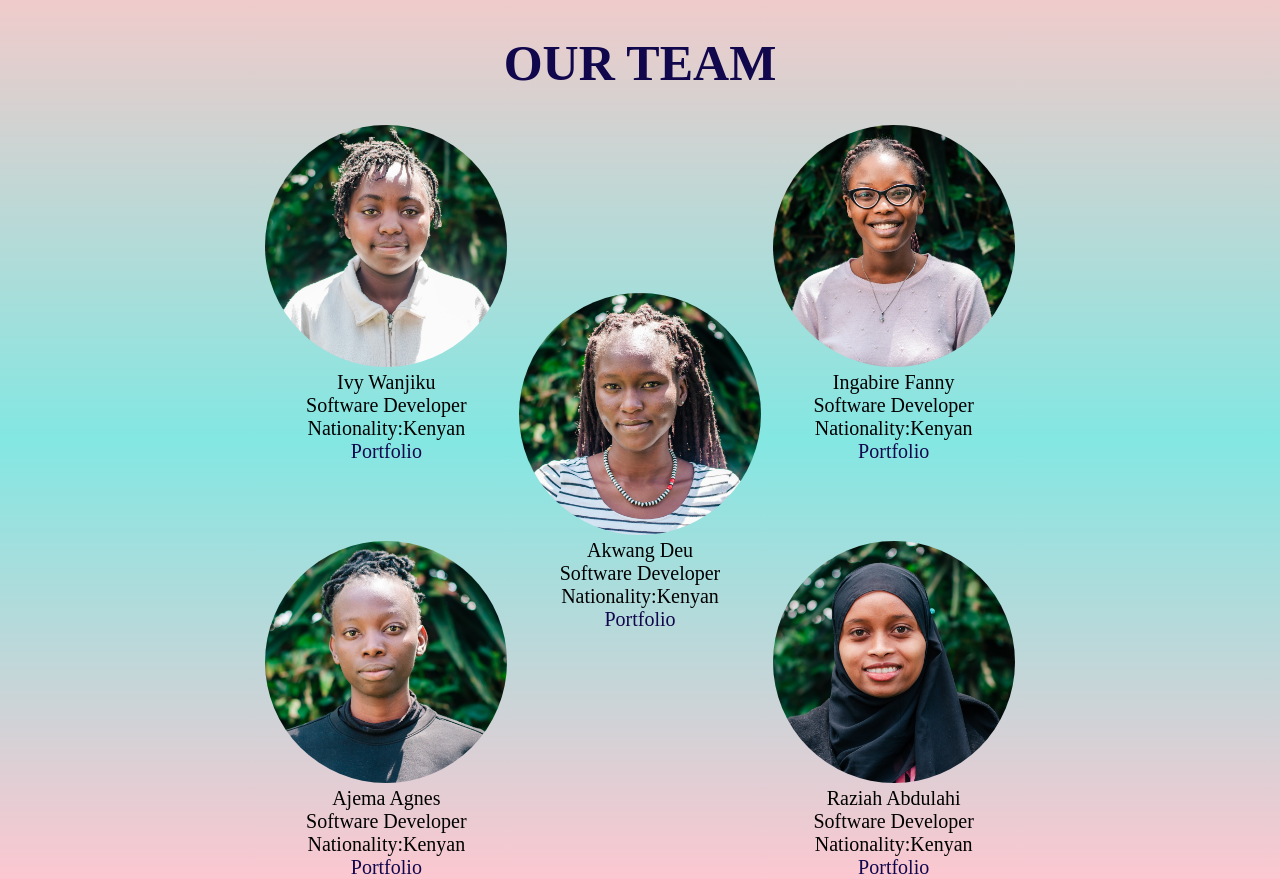
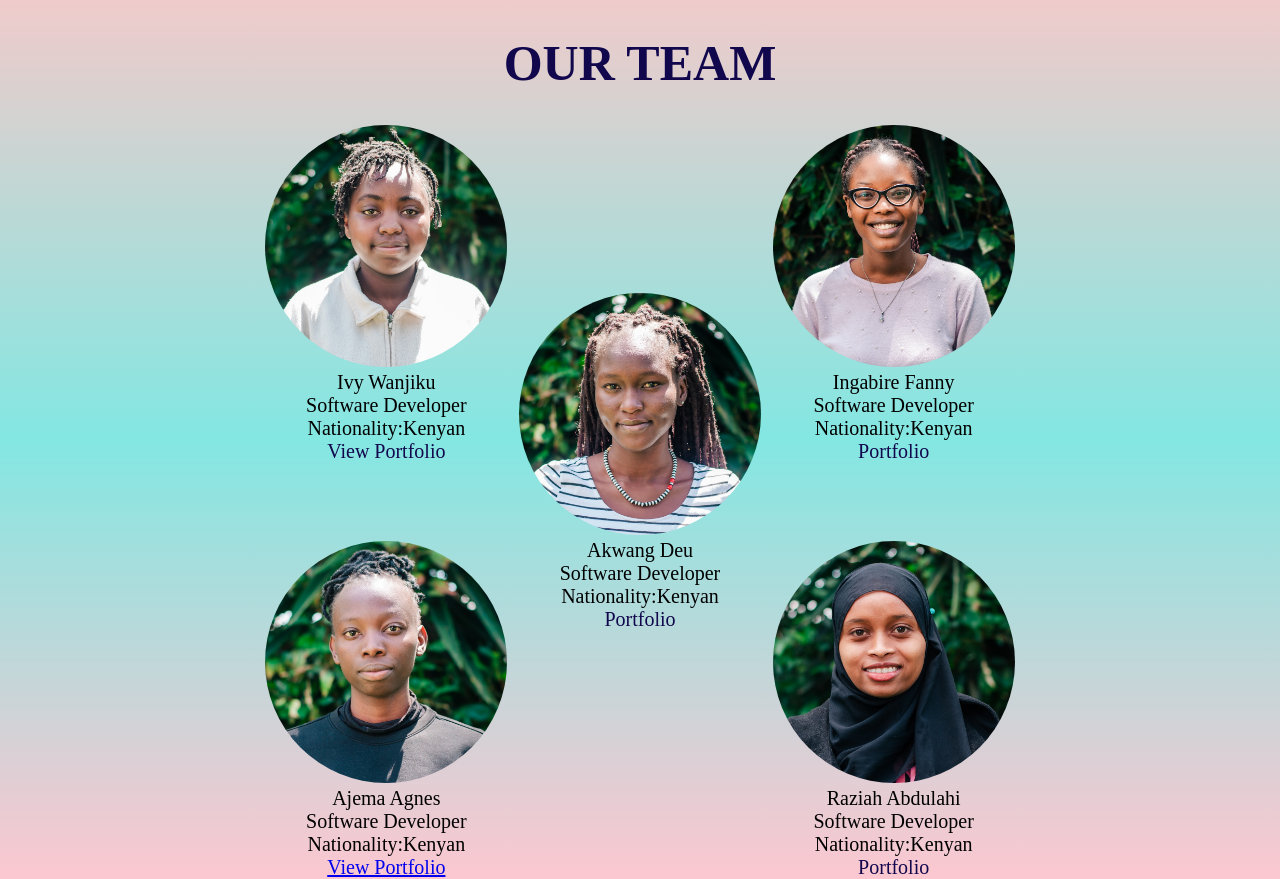
Before and after one commit to Ivy-Wanjiku/multimedia_content, a React (Create React App) app: page / in a window 1280 px wide. Built offline with nearby package versions, Linux system fonts and the light colour scheme.

Commit message:
add changes

```diff
--- a/src/Homepage/index.js
+++ b/src/Homepage/index.js
@@ -14,7 +14,7 @@ const Homepage =()=>{
            <figcaption>Ivy Wanjiku</figcaption>
            <figcaption>Software Developer</figcaption>
            <figcaption >Nationality:Kenyan</figcaption>
-           <figcaption className='port'>Portfolio</figcaption>
+           <figcaption className='port'><a >View Portfolio</a></figcaption>
            </div>
            <div className='fanny'>
            <img src='pics/fanny.png' alt='Fanny'/>
@@ -37,7 +37,7 @@ const Homepage =()=>{
            <figcaption>Ajema Agnes</figcaption>
            <figcaption>Software Developer</figcaption>
            <figcaption >Nationality:Kenyan</figcaption>
-           <figcaption className='port'>Portfolio</figcaption>
+           <figcaption className='port'><a href='https://myportfolio-eosin-eight.vercel.app/' >View Portfolio</a></figcaption>
            </div>
            <div className='raziah'>
            <img src='pics/raziah.png' alt='Raziah'/>
```
